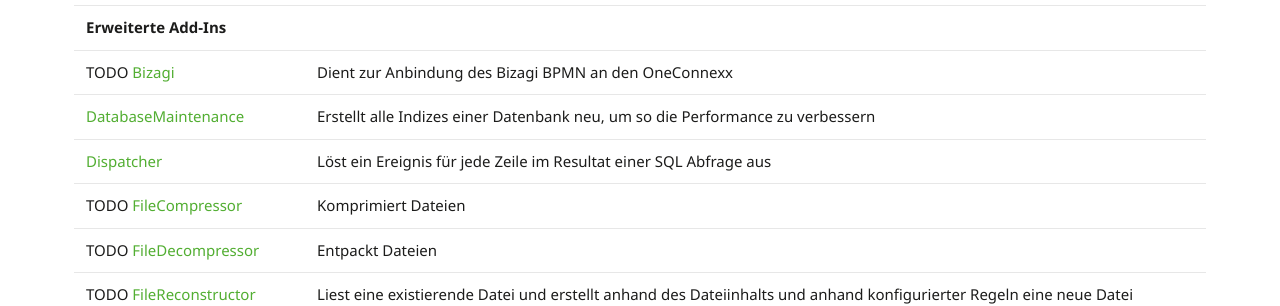
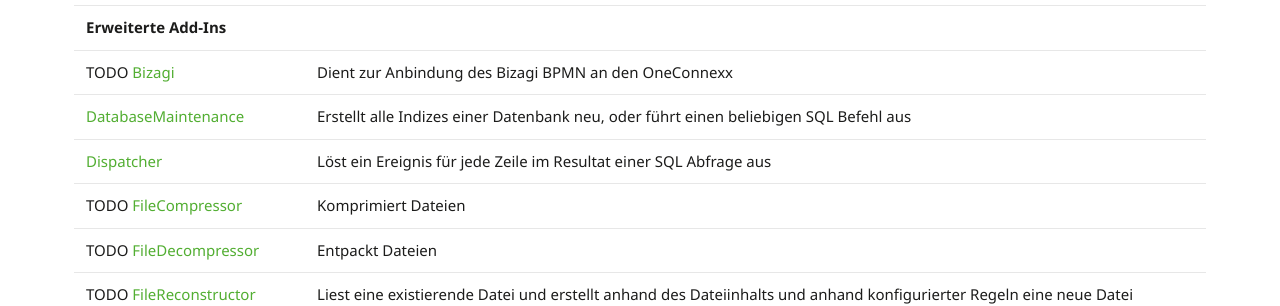
Before and after one commit to primesoft-group/oneconnexx-docs, a Jekyll site: the page built from _pages/addins/de/standardaddins.md, in a window 1280 px wide. Shown: the part 1101-1407 px from the top of the page. Built offline with Jekyll 4.4.1, drawn with Linux system fonts in a browser that asks for light colours; nearby versions of some CDN libraries; some web fonts are replaced.

Commit message:
Update standardaddins.md

```diff
--- a/_pages/addins/de/standardaddins.md
+++ b/_pages/addins/de/standardaddins.md
@@ -25,7 +25,7 @@
 | | |
 | __Erweiterte Add-Ins__ | |
 | TODO [Bizagi]({{ site.baseurl }}/addins/de/bizagi/) | Dient zur Anbindung des Bizagi BPMN an den OneConnexx |
-| [DatabaseMaintenance]({{ site.baseurl }}/addins/de/databasemaintenance/) | Erstellt alle Indizes einer Datenbank neu, um so die Performance zu verbessern |
+| [DatabaseMaintenance]({{ site.baseurl }}/addins/de/databasemaintenance/) | Erstellt alle Indizes einer Datenbank neu, oder führt einen beliebigen SQL Befehl aus |
 | [Dispatcher]({{ site.baseurl }}/addins/de/dispatcher/) | Löst ein Ereignis für jede Zeile im Resultat einer SQL Abfrage aus |
 | TODO [FileCompressor]({{ site.baseurl }}/addins/de/filecompressor/) | Komprimiert Dateien |
 | TODO [FileDecompressor]({{ site.baseurl }}/addins/de/filedecompressor/) | Entpackt Dateien |
```
